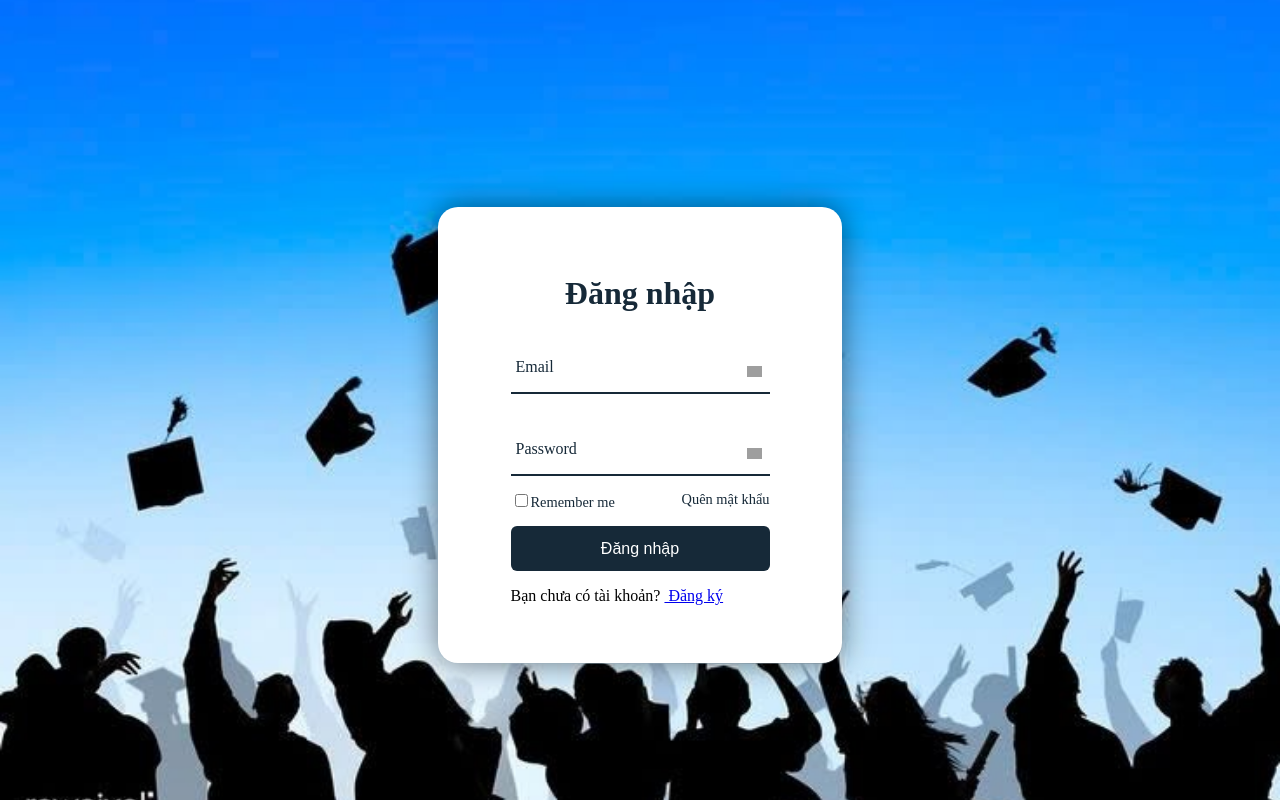
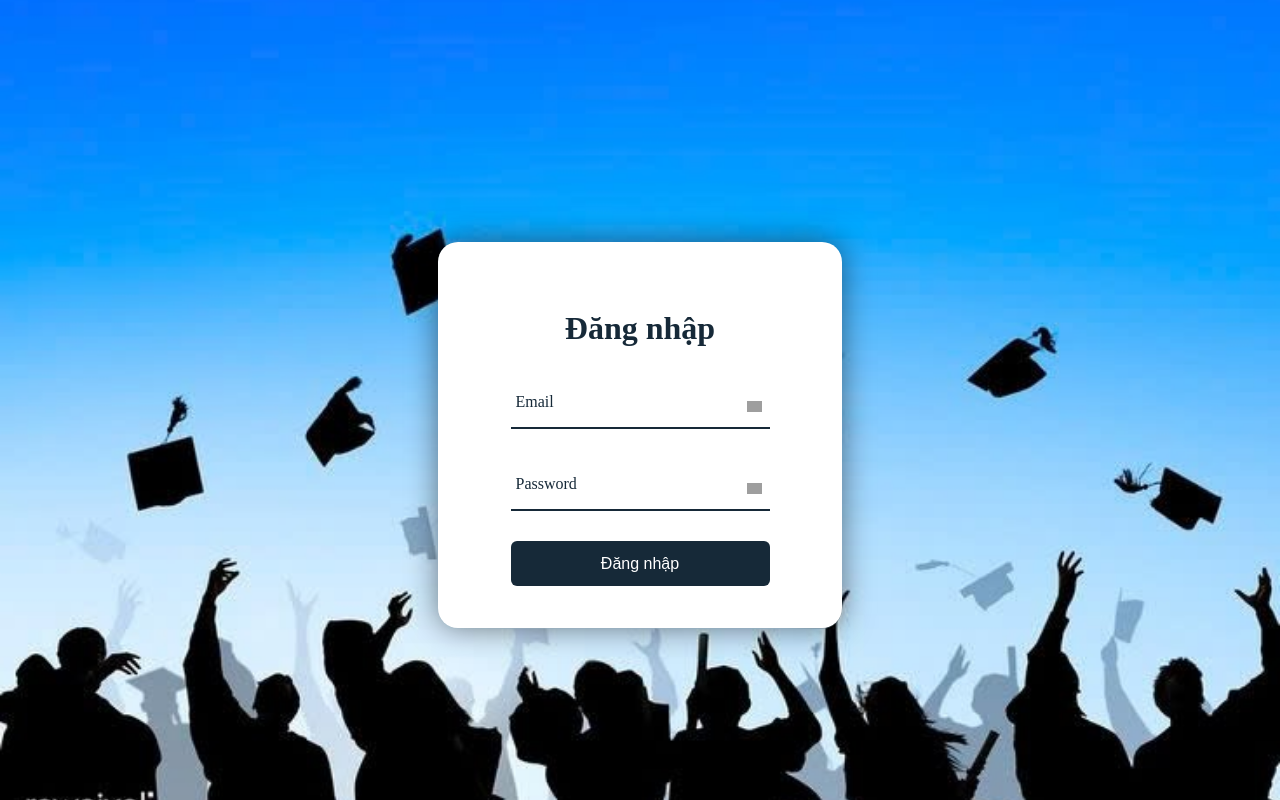
Before and after one commit to Nhom5tv/QLHS_L1, a PHP site: page /qlhs/ in a window 1280 px wide. Run offline with PHP 8.4, Linux system fonts and the light colour scheme; grey boxes are pictures that could not be loaded.

Commit message:
vu9/1/2025

```diff
--- a/MVC/Views/Login_v.php
+++ b/MVC/Views/Login_v.php
@@ -66,15 +66,9 @@
                     <input type="password" required name="txtMatkhau">
                     <label>Password</label>
                 </div>
-                <div class="remember-forgot">
-                    <label ><input type="checkbox" >Remember me</label>
-                    <a href="#">Quên mật khẩu</a>
-                </div>
+
                 <button type="submit" class="btn" name="btnDangnhap">Đăng nhập</button>
-                <div class="login-register">
-                    <p>Bạn chưa có tài khoản?&nbsp;<a href="http://localhost/QLHS/Dangky" class="register-link"> Đăng ký</a></p>
 
-                </div>
 
         </div>
     </div>
```
